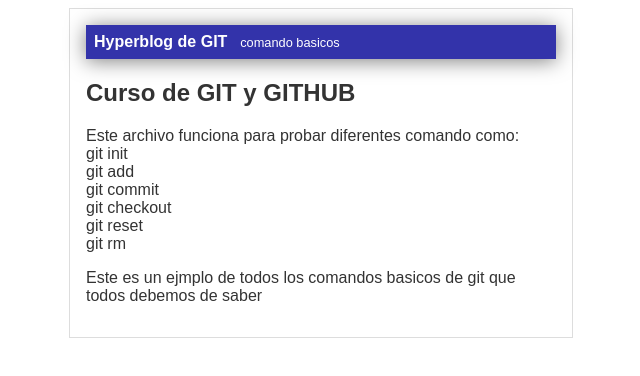
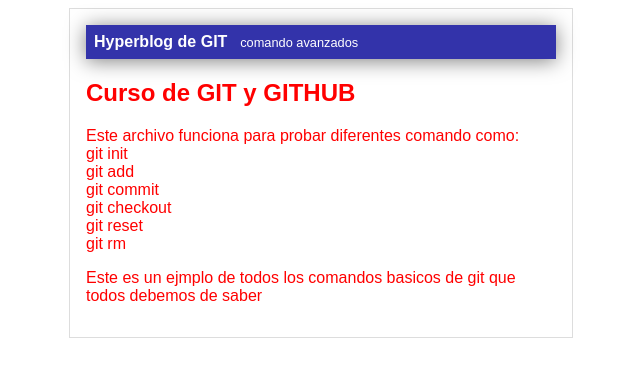
Before and after one commit to yoncharli/hyperblog, a plain HTML site: page index.html in a window 1280 px wide. Shown: the whole page, without its empty margins (319-959 px from the left). Drawn offline with Linux system fonts and the light colour scheme.

Commit message:
modifique la cabecera y el color

```diff
--- a/index.html
+++ b/index.html
@@ -6,7 +6,7 @@
     <body>
         <div id="container">
             <div id="cabecera">
-                Hyperblog de GIT<span id="tagline">comando basicos</span>
+                Hyperblog de GIT<span id="tagline">comando avanzados</span>
             </div>
             <div id="post">
                 <h2>Curso de GIT y GITHUB</h2>
--- a/styles/style.css
+++ b/styles/style.css
@@ -1,5 +1,5 @@
 body{
-    color: #333;
+    color: red;
     text-align: center;
     font-family: Arial, Helvetica, sans-serif;
 }
```
